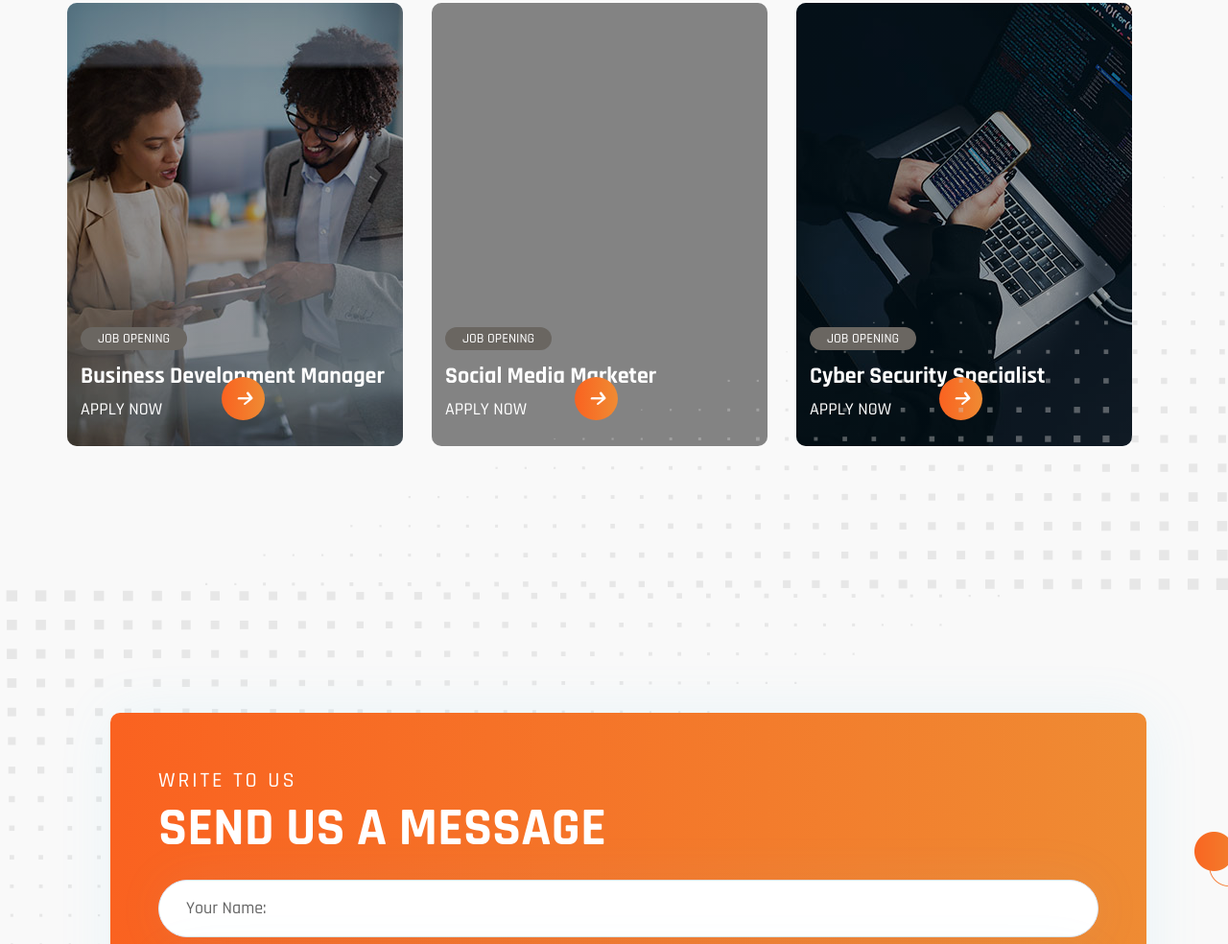
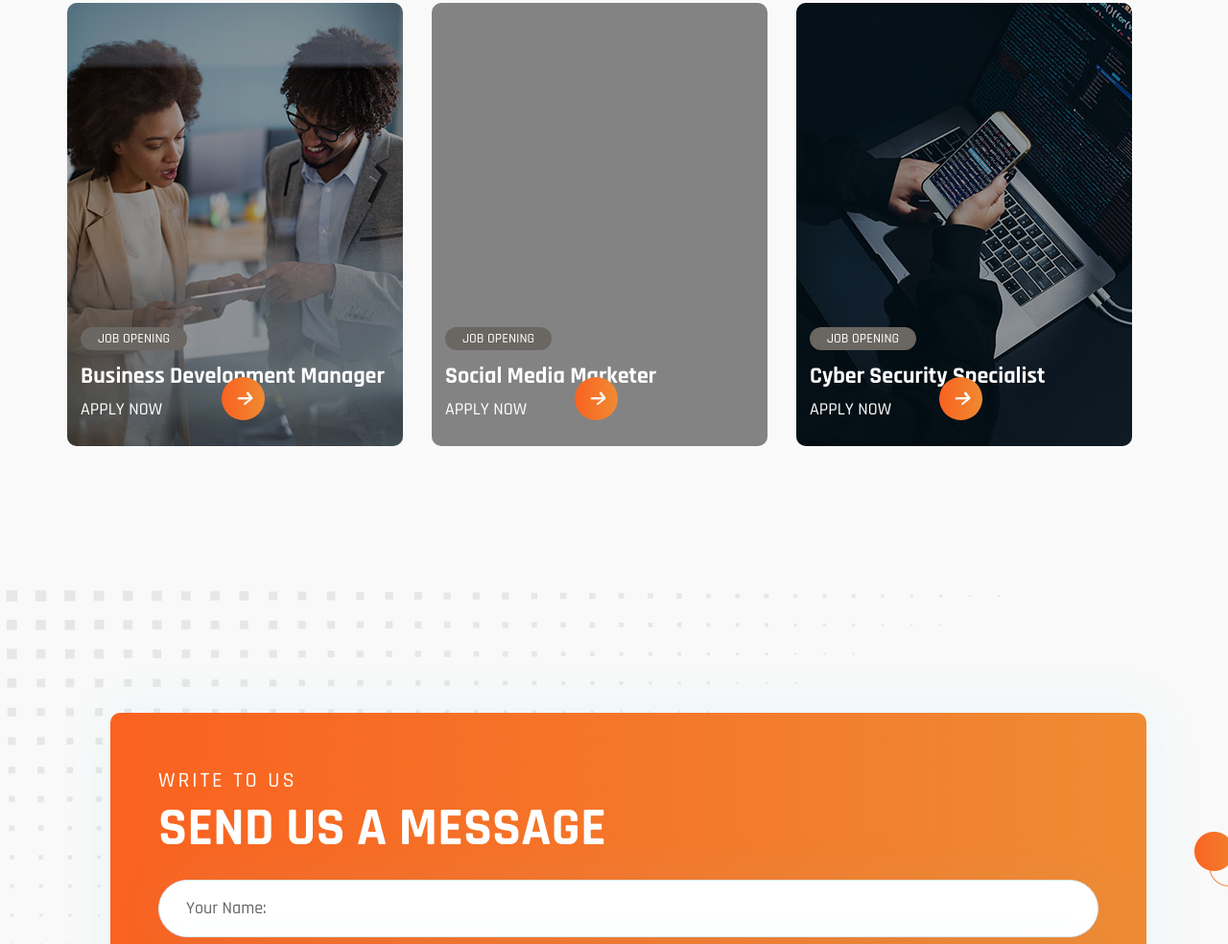
Before and after one commit to aliasad017/website, a plain HTML site: page career.html in a window 1280 px wide. Shown: the part 1451-2435 px from the top of the page at 96% size. Drawn offline with nearby package versions, Linux system fonts and the light colour scheme.

Commit message:
Update career.html

```diff
--- a/career.html
+++ b/career.html
@@ -244,9 +244,7 @@
             </div>
         </div>
     </div>
-    <figure class="offer-bottomlayer mb-0">
-        <img src="./assets/images/offer-bottomlayer.png" alt="" class="img-fluid">
-    </figure>
+
 </section>
 <!-- Achievements -->
 <!--Contact -->
```
